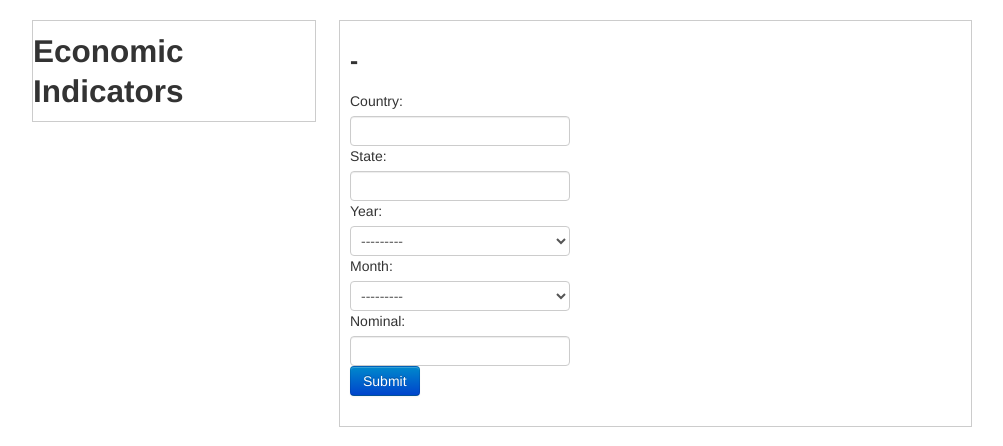
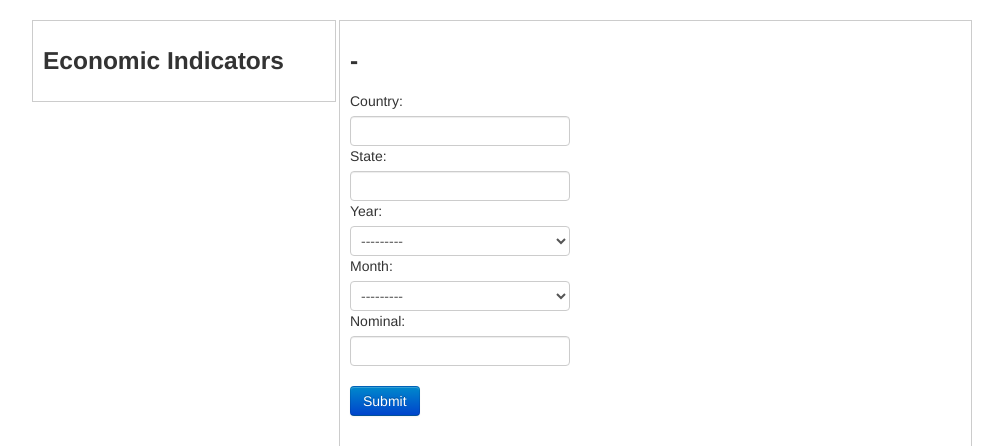
Before and after one commit to jineshpaloor/Economic-Indicator, a Django app: template econ_indicator/templates/home.html in a window 1280 px wide. Shown: the top 446 px of the page, without its empty margins (138-1141 px from the left). Run offline with Django 3.2, Linux system fonts and the light colour scheme; the template is opened without the code that fills it: values that come from a table or form of the project are taken from there, others are empty; parts of the project's set-up code (start-up, migrations or seed data) failed here and were passed over.

Commit message:
styling modified

```diff
--- a/econ_indicator/static/css/styles.css
+++ b/econ_indicator/static/css/styles.css
@@ -8,6 +8,7 @@
     width: 30%;
     border: 1px solid #ccc;
     float: left;
+    padding: 10px;
 }
 
 .tm20{margin-top:20px;}
--- a/econ_indicator/templates/home.html
+++ b/econ_indicator/templates/home.html
@@ -9,7 +9,7 @@
   <body>
     <div class="container tm20">
         <div class="left-column">
-        <h2>Economic Indicators</h2>
+        <h3>Economic Indicators</h3>
         <div class="">
             {% for indicator in indicators %}
             <a href="#" class="btn econ-indicator" id="{{ indicator.pk }}">{{ indicator.long_name }}</a>
@@ -23,6 +23,7 @@
                 <input type="hidden" id="id_indicator" name="indicator" value="{{ heading.pk }}">
                 {{ form.as_table }}
                 <br />
+                <br />
                 <input type="SUBMIT" class="btn btn-primary" id="history-form" value="Submit">
             </form>
             <div id="submit-result">
```
